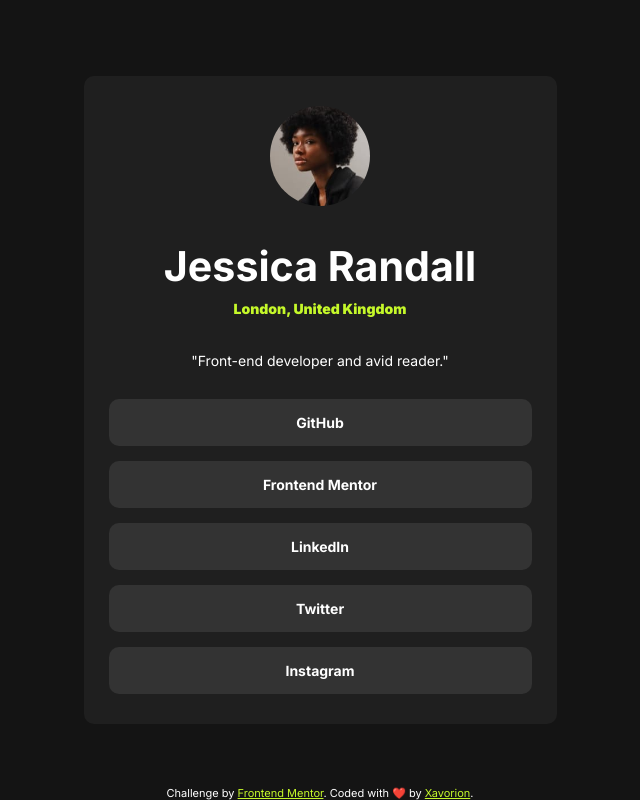
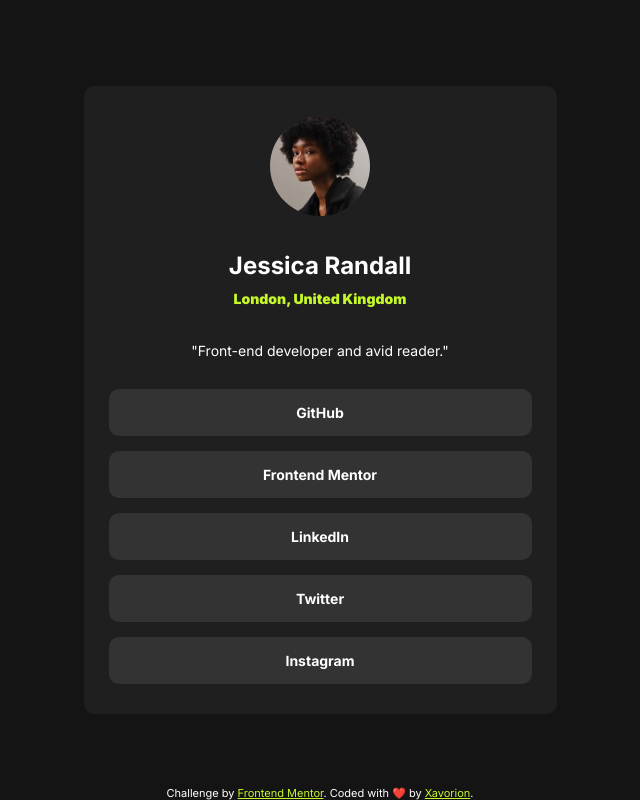
Before and after one commit to xavorion/social-links-profile, a plain HTML site: page index.html in a window 1280 px wide. Shown: the whole page, without its empty margins (320-960 px from the left). Drawn offline with Linux system fonts and the light colour scheme.

Commit message:
comment the name style Update style.css

```diff
--- a/style.css
+++ b/style.css
@@ -64,10 +64,10 @@ body {
   }
 
 /* Name */
-.name {
+/* .name {
   font-size: 1.714em;
   font-weight: 700;
-}
+} */
 
 /* Location */
 .location {
```
